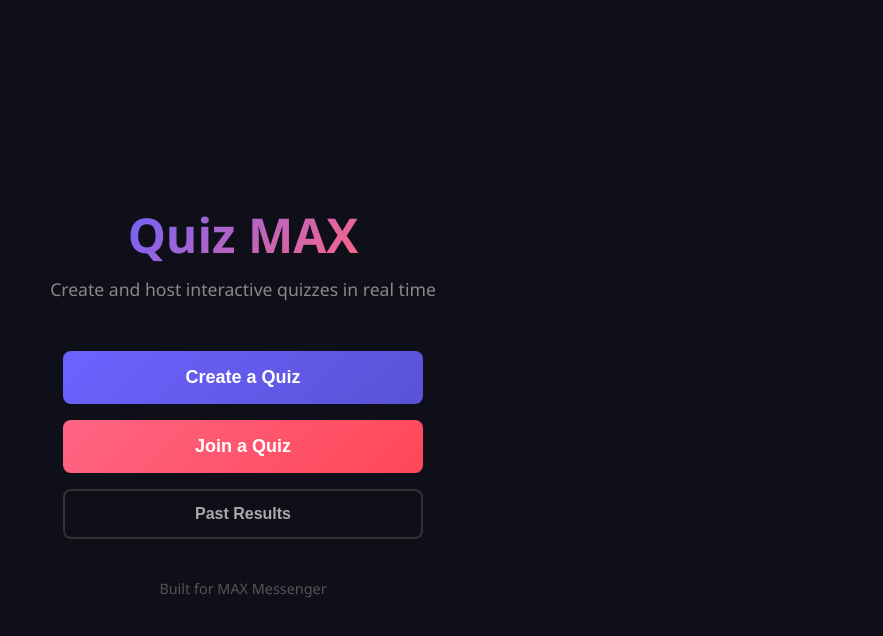
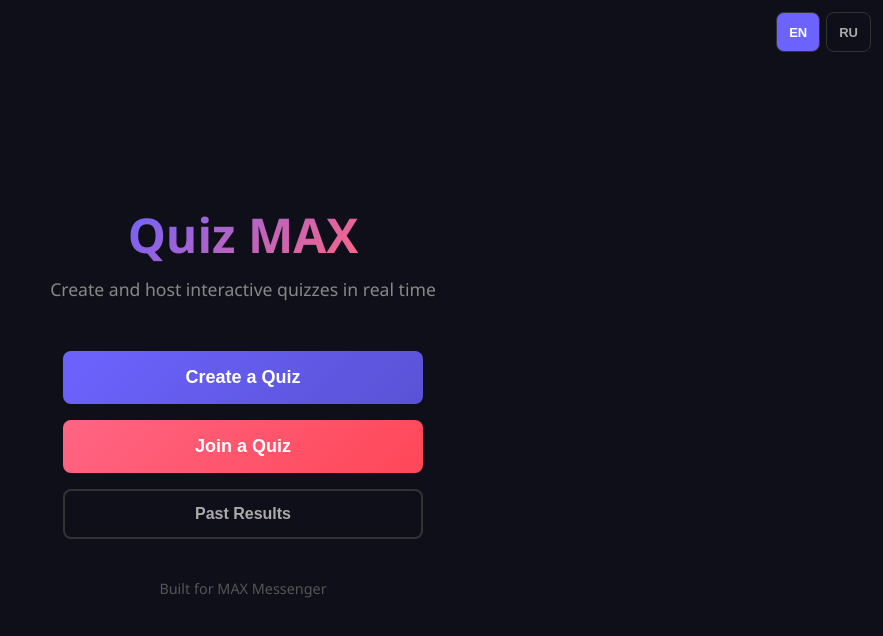
Before and after one commit to Nobleteesage/quiz-max, a React (Vite) app in the folder frontend/: page / in a window 1280 px wide. Shown: the top 636 px of the page, without its empty margins (397-1280 px from the left). Built offline with nearby package versions, Linux system fonts and the light colour scheme.

Commit message:
Phase 4: add language foundation, EN/RU switch and translated home page

```diff
--- a/frontend/package.json
+++ b/frontend/package.json
@@ -11,7 +11,8 @@
   "scripts": {
     "dev": "vite",
     "build": "vite build",
-    "preview": "vite preview"
+    "preview": "vite preview",
+    "check:i18n": "node scripts/check-translations.mjs"
   },
   "dependencies": {
     "axios": "^1.6.0",
--- a/frontend/src/App.jsx
+++ b/frontend/src/App.jsx
@@ -1,4 +1,6 @@
-import { Routes, Route } from 'react-router-dom'
+import { Routes, Route, useLocation } from 'react-router-dom'
+import { LanguageProvider } from './i18n/LanguageContext'
+import LanguageSwitcher from './components/LanguageSwitcher'
 import Home from './pages/Home'
 import Login from './pages/Login'
 import CreateQuiz from './pages/CreateQuiz'
@@ -8,9 +10,16 @@
 import Results from './pages/Results'
 import History from './pages/History'
 
+// Pages that show the EN and RU buttons. A page is added here once it is translated.
+const SWITCHER_PATHS = ['/']
+
 function App() {
+  const location = useLocation()
+
   return (
+    <LanguageProvider>
       <div className="app">
+        {SWITCHER_PATHS.includes(location.pathname) && <LanguageSwitcher />}
         <Routes>
           <Route path="/" element={<Home />} />
           <Route path="/login" element={<Login />} />
@@ -22,6 +31,7 @@
           <Route path="/history" element={<History />} />
         </Routes>
       </div>
+    </LanguageProvider>
   )
 }
 
--- /dev/null
+++ b/frontend/src/components/LanguageSwitcher.jsx
@@ -0,0 +1,34 @@
+import { useLanguage } from '../i18n/LanguageContext'
+
+function LanguageSwitcher() {
+  const { lang, setLang } = useLanguage()
+
+  const buttonStyle = (active) => ({
+    background: active ? '#6c63ff' : 'transparent',
+    color: active ? 'white' : '#aaa',
+    border: '1px solid #333',
+    padding: '6px 12px',
+    fontSize: '13px',
+    minHeight: '40px'
+  })
+
+  return (
+    <div style={{
+      position: 'fixed',
+      top: '12px',
+      right: '12px',
+      display: 'flex',
+      gap: '6px',
+      zIndex: 10
+    }}>
+      <button onClick={() => setLang('en')} style={buttonStyle(lang === 'en')} aria-pressed={lang === 'en'}>
+        EN
+      </button>
+      <button onClick={() => setLang('ru')} style={buttonStyle(lang === 'ru')} aria-pressed={lang === 'ru'}>
+        RU
+      </button>
+    </div>
+  )
+}
+
+export default LanguageSwitcher
--- /dev/null
+++ b/frontend/src/i18n/LanguageContext.jsx
@@ -0,0 +1,59 @@
+import { createContext, useContext, useState, useEffect, useCallback } from 'react'
+import en from './en.json'
+import ru from './ru.json'
+
+const dictionaries = { en, ru }
+const STORAGE_KEY = 'quizmax_lang'
+const DEFAULT_LANGUAGE = 'en'
+
+function readSavedLanguage() {
+  try {
+    const saved = localStorage.getItem(STORAGE_KEY)
+    if (saved && dictionaries[saved]) return saved
+  } catch {
+    // Browser storage can be blocked, so fall back to the default
+  }
+  return DEFAULT_LANGUAGE
+}
+
+const LanguageContext = createContext(null)
+
+export function LanguageProvider({ children }) {
+  const [lang, setLangState] = useState(readSavedLanguage)
+
+  const setLang = useCallback((next) => {
+    if (!dictionaries[next]) return
+    setLangState(next)
+    try {
+      localStorage.setItem(STORAGE_KEY, next)
+    } catch {
+      // Ignore storage errors
+    }
+  }, [])
+
+  useEffect(() => {
+    document.documentElement.lang = lang
+  }, [lang])
+
+  // t('some.key') returns the text. t('some.key', { name: 'Tee' }) fills {name} in the text.
+  const t = useCallback((key, params = {}) => {
+    const text = dictionaries[lang][key] ?? dictionaries.en[key] ?? key
+    return text.replace(/\{(\w+)\}/g, (match, name) =>
+      params[name] !== undefined ? params[name] : match
+    )
+  }, [lang])
+
+  return (
+    <LanguageContext.Provider value={{ lang, setLang, t }}>
+      {children}
+    </LanguageContext.Provider>
+  )
+}
+
+export function useLanguage() {
+  const context = useContext(LanguageContext)
+  if (!context) {
+    throw new Error('useLanguage must be used inside LanguageProvider')
+  }
+  return context
+}
--- /dev/null
+++ b/frontend/src/i18n/en.json
@@ -0,0 +1,7 @@
+{
+  "home.tagline": "Create and host interactive quizzes in real time",
+  "home.create": "Create a Quiz",
+  "home.join": "Join a Quiz",
+  "home.history": "Past Results",
+  "home.footer": "Built for MAX Messenger"
+}
--- /dev/null
+++ b/frontend/src/i18n/ru.json
@@ -0,0 +1,7 @@
+{
+  "home.tagline": "Создавайте и проводите интерактивные викторины в реальном времени",
+  "home.create": "Создать викторину",
+  "home.join": "Присоединиться к викторине",
+  "home.history": "Прошлые результаты",
+  "home.footer": "Создано для мессенджера MAX"
+}
--- a/frontend/src/pages/Home.jsx
+++ b/frontend/src/pages/Home.jsx
@@ -1,7 +1,9 @@
 import { useNavigate } from 'react-router-dom'
+import { useLanguage } from '../i18n/LanguageContext'
 
 function Home() {
   const navigate = useNavigate()
+  const { t } = useLanguage()
 
   return (
     <div style={{
@@ -23,8 +25,8 @@
         Quiz MAX
       </h1>
 
-      <p style={{ color: '#888', fontSize: '1.1rem', marginBottom: '50px' }}>
-        Create and host interactive quizzes in real time
+      <p style={{ color: '#888', fontSize: '1.1rem', marginBottom: '50px', textAlign: 'center' }}>
+        {t('home.tagline')}
       </p>
 
       <div style={{ display: 'flex', flexDirection: 'column', gap: '16px', width: '100%', maxWidth: '360px' }}>
@@ -32,26 +34,26 @@
           onClick={() => navigate('/create')}
           style={{ background: 'linear-gradient(135deg, #6c63ff, #5a52d5)', color: 'white', padding: '16px', fontSize: '18px' }}
         >
-          Create a Quiz
+          {t('home.create')}
         </button>
 
         <button
           onClick={() => navigate('/join')}
           style={{ background: 'linear-gradient(135deg, #ff6584, #ff4757)', color: 'white', padding: '16px', fontSize: '18px' }}
         >
-          Join a Quiz
+          {t('home.join')}
         </button>
 
         <button
           onClick={() => navigate('/history')}
           style={{ background: 'transparent', border: '2px solid #333', color: '#aaa', padding: '14px', fontSize: '16px' }}
         >
-          Past Results
+          {t('home.history')}
         </button>
       </div>
 
       <p style={{ marginTop: '40px', color: '#555', fontSize: '0.9rem' }}>
-        Built for MAX Messenger
+        {t('home.footer')}
       </p>
     </div>
   )
```
Also changed, not shown: frontend/scripts/check-translations.mjs (added, +42 -0 lines). Lines whose indentation alone changed are shown as unchanged.
